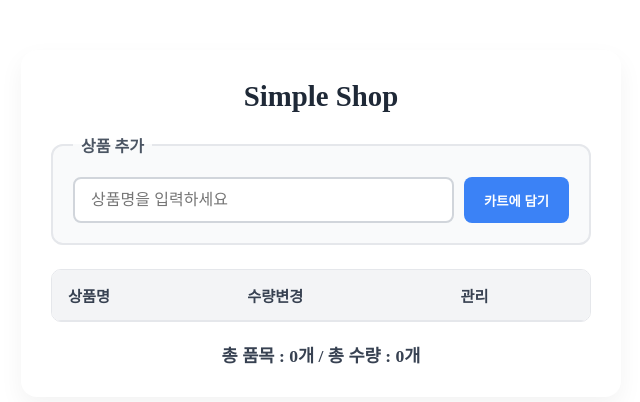
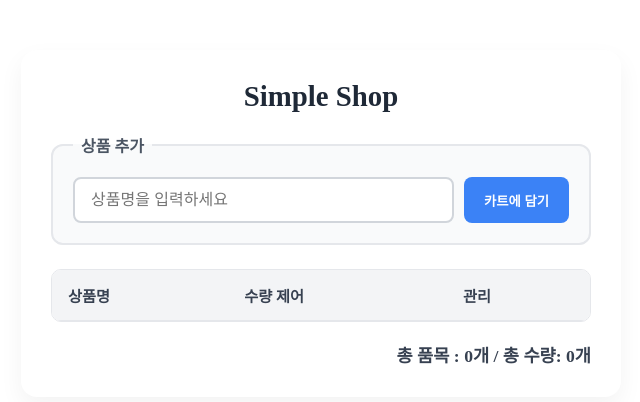
Before and after one commit to LEEHS-86/react-02-cart, a React (Vite) app: page / in a window 1280 px wide. Shown: the top 402 px of the page, without its empty margins (319-959 px from the left). Built offline with nearby package versions, Linux system fonts and the light colour scheme.

Commit message:
스타일링 적용

```diff
--- a/src/App.jsx
+++ b/src/App.jsx
@@ -2,7 +2,7 @@ import { useState } from "react";
 import styles from "./App.module.css";
 
 function App() {
-    const [name, setName] = useState(""); //  input 관리용
+    const [name, setName] = useState(""); // input 관리용
     const [cart, setCart] = useState([]); // 목록 관리용
 
     const handleSubmit = event => {
@@ -19,10 +19,19 @@ function App() {
     };
 
     const handleUpdateQuantity = (index, number) => {
+        // 기능을 합쳐서 핸들러를 만드는데,
+        // '1을 더하고', '1을 빼고' 하는 기능이 아니라, "수량을 변경하는 함수"로 만듦
+        // 얼마를 바꾸느냐는 이 함수를 실행하는 곳에서 결정(매개변수로 전달)
+        // if (cart[index].quantity <= 1) {
+        //     return;
+        // }
         const newCart = [...cart];
+        // newCart[index].quantity += 1;
         const nextQuantity = newCart[index].quantity + number;
+        // 그렇게 -3 해달라는 명령을 처리했을 때 nextQuantity 마이너스 값이면 하면 안됨
+        // 이 조건은 nextQuantity 계산을 한 뒤에 if 처리를 해줘야 함.
         if (nextQuantity < 1) {
-            return;
+            return; // nextQuantity를 구하긴 했지만, 업데이트를 안하고 종료
         }
         newCart[index].quantity = nextQuantity;
         setCart(newCart);
@@ -35,9 +44,9 @@ function App() {
         setCart(result);
     };
 
-    // totalQuantity라는 일반 변수는 값을 저장할 때 'state' 를 이용하고 있는 중임
+    // totalQuantity라는 일반 변수는 값을 저장할 때 'state'를 이용하고 있는 중임
     // react는 state의 값이 변하는지를 감시하고 있기 때문에
-    // 값이 변하여 재계산을 하는 'react에서의 리렌더링' => 재계산을 하여 브라우저에 코드를 제공하는 일'이라는 과정에 포함됨
+    // 값이 변하여 재계산을 하는 'react에서의 리렌더링 => 재계산을 하여 브라우저에 코드를 제공하는 일'이라는 과정에 포함됨
     const totalQuantity = cart.reduce((sum, item) => {
         return item.quantity + sum;
     }, 0);
@@ -64,7 +73,7 @@ function App() {
                     <thead>
                         <tr>
                             <th>상품명</th>
-                            <th>수량변경</th>
+                            <th>수량 제어</th>
                             <th>관리</th>
                         </tr>
                     </thead>
@@ -87,12 +96,12 @@ function App() {
                                         <span className={styles.quantityText}>{item.quantity}</span>
                                         <button
                                             className={styles.qtyButton}
-                                            onClick={() => handleUpdateQuantity(index, +1)}>
+                                            onClick={() => handleUpdateQuantity(index, 1)}>
                                             +
                                         </button>
                                         <button
                                             className={styles.qtyButton}
-                                            onClick={() => handleUpdateQuantity(index, +10)}>
+                                            onClick={() => handleUpdateQuantity(index, 10)}>
                                             +10
                                         </button>
                                     </div>
@@ -110,7 +119,7 @@ function App() {
                 </table>
             </div>
             <h3 className={styles.summary}>
-                총 품목 : {cart.length}개 / 총 수량 : {totalQuantity}개
+                총 품목 : {cart.length}개 / 총 수량: {totalQuantity}개
             </h3>
         </div>
     );
--- a/src/App.module.css
+++ b/src/App.module.css
@@ -67,8 +67,8 @@
 .tableWrapper {
     width: 100%;
     /*
-    가로축으로 자식의 크기가 더 크면, 스크롤바를 보여주겠다
-    가로축으로 자식의 크기가 작으면, 스크롤바는 안 보여주겠다
+        가로축으로 자식의 크기가 더 크면, 스크롤바를 보여주겠다
+        가로축으로 자식의 크기가 작으면, 스크롤바는 안 보여줄 거구
     */
     overflow-x: auto;
     border-radius: 10px;
@@ -84,13 +84,13 @@
 }
 
 /*
-    모듈 css를 쓴다는 이유는, App이라는 컴포넌트에만 적용된다며? 그래서 쓴다며
-    => 반은 맞고 반은 틀린 말
-    명확하게 이 컴포넌트에만 적용되는건 class 뿐임
-    태그 선택자, 아이디 선택자 같은건 다른 컴포넌트에 적용이 될 수도 있음
+     모듈 CSS를 쓴다는 이유는, App이라는 컴포넌트 에만 적용된다며? 그래서 쓴다며
+     => 반은 맞고 반은 틀린 말임
+     명확하게 이 컴포넌트에만 적용되는건 class 뿐임
+     태그 선택자, 아이디 선택자 같은건 다른 컴포넌트에 적용이 될 수도 있음
 
-    모듈 CSS는 클래스에 대해서만 리액트가 반영 해주고 있는 것
- */
+     모듈 CSS는 클래스에 대해서만 리액트가 반영 해주고 있는 것
+*/
 
 .table th,
 .table td {
@@ -118,6 +118,7 @@
     align-items: center;
     gap: 8px;
 }
+
 .qtyButton {
     padding: 6px 10px;
     background-color: #f3f4f6;
@@ -157,6 +158,6 @@
 .summary {
     font-size: 1.1rem;
     color: #374151;
-    text-align: center;
+    text-align: right;
     font-weight: 600;
 }
```
